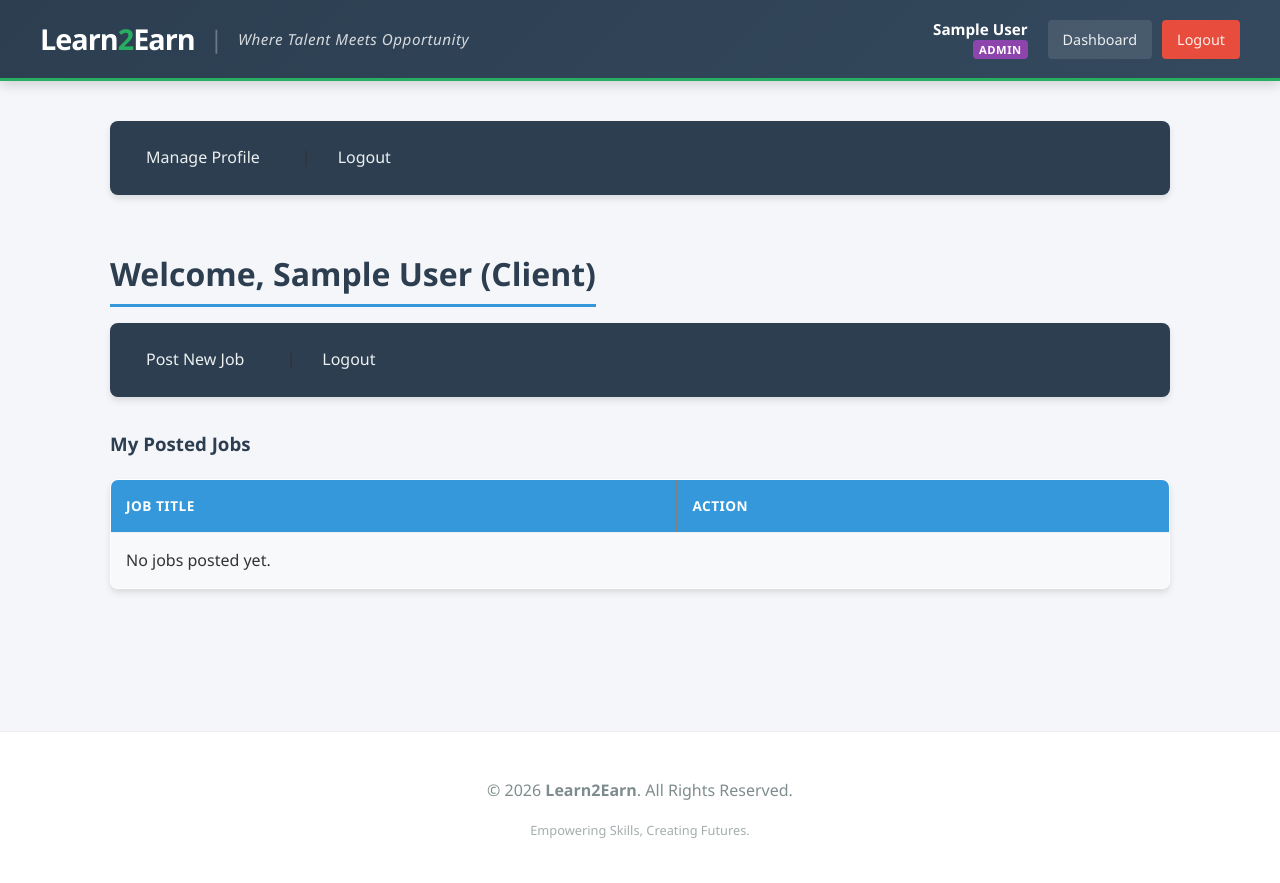
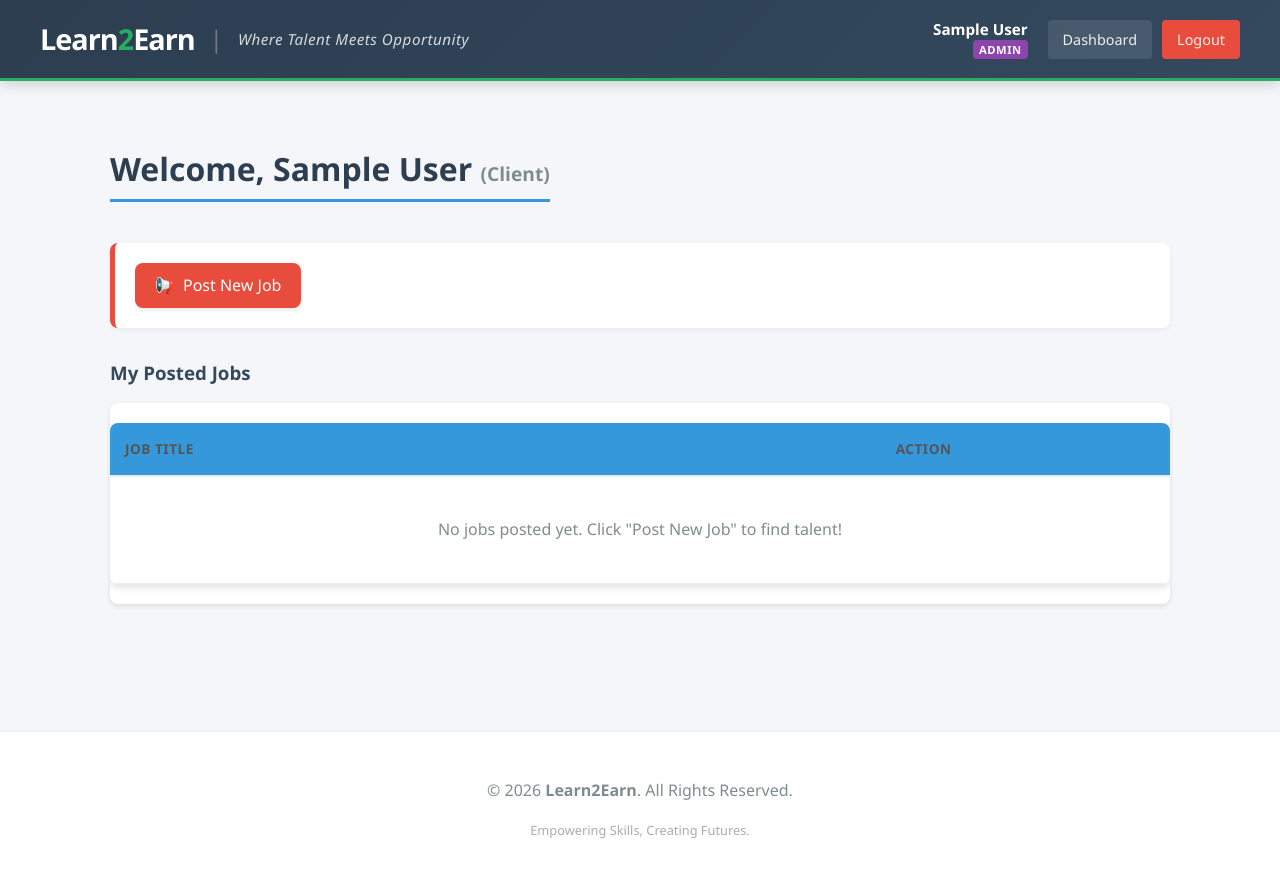
Before and after one commit to Mazharul75/learn2earn1, a PHP site: the page made by app/views/client/dashboard.php in a window 1280 px wide. Run offline with PHP 8.4, Linux system fonts and the light colour scheme; the template is opened without the code that fills it, so the values that code supplies are empty; the visitor is signed in with stand-in values (Sample User, id 1); some libraries are stand-ins or nearby versions.

Commit message:
client dashboaer ui fixed

```diff
--- a/app/views/client/dashboard.php
+++ b/app/views/client/dashboard.php
@@ -1,31 +1,42 @@
 <?php require_once __DIR__ . '/../layouts/header.php'; ?>
-    <nav>
-        <a href="<?= BASE_URL ?>auth/profile">Manage Profile</a> |
-        <a href="<?= BASE_URL ?>auth/logout">Logout</a>
-    </nav>
-    <h1>Welcome, <?= $_SESSION['user_name']; ?> (Client)</h1>
-    <nav>
-        <a href="<?= BASE_URL ?>client/post">Post New Job</a> |
-        <a href="<?= BASE_URL ?>auth/logout">Logout</a>
-    </nav>
 
-    <h3>My Posted Jobs</h3>
-    <table border="1">
+    <div style="display: flex; justify-content: space-between; align-items: center; margin-bottom: 25px;">
+        <h1 style="color: #2c3e50;">Welcome, <?= htmlspecialchars($_SESSION['user_name']); ?> <span style="font-size: 0.6em; color: #7f8c8d;">(Client)</span></h1>
+    </div>
+
+    <div style="background: #ffffff; padding: 20px; border-radius: 8px; box-shadow: 0 2px 5px rgba(0,0,0,0.05); margin-bottom: 30px; display: flex; gap: 15px; flex-wrap: wrap; border-left: 5px solid #e74c3c;">
+        <a href="<?= BASE_URL ?>client/post" class="btn" style="text-decoration: none; display: flex; align-items: center; gap: 8px; background: #e74c3c;">
+            <span>📢</span> Post New Job
+        </a>
+    </div>
+
+    <h3 style="color: #34495e; margin-bottom: 15px;">My Posted Jobs</h3>
+
+    <div style="background: white; border-radius: 8px; box-shadow: 0 2px 5px rgba(0,0,0,0.1); overflow: hidden;">
+        <table border="0" style="width: 100%; border-collapse: collapse;">
+            <thead style="background: #f8f9fa; border-bottom: 2px solid #e9ecef;">
                 <tr>
-            <th>Job Title</th>
-            <th>Action</th>
+                    <th style="padding: 15px; text-align: left; color: #555;">Job Title</th>
+                    <th style="padding: 15px; text-align: center; color: #555;">Action</th>
                 </tr>
+            </thead>
+            <tbody>
             <?php if(!empty($jobs)): ?>
                 <?php foreach($jobs as $job) : ?>
-            <tr>
-                <td><?= $job['title']; ?></td>
-                <td>
-                    <a href="<?= BASE_URL ?>client/applicants/<?= $job['id']; ?>">View & Select Applicants</a>
+                <tr style="border-bottom: 1px solid #eee;">
+                    <td style="padding: 15px; font-weight: 600; color: #2c3e50;"><?= $job['title']; ?></td>
+                    <td style="padding: 15px; text-align: center;">
+                        <a href="<?= BASE_URL ?>client/applicants/<?= $job['id']; ?>" class="btn" style="padding: 6px 15px; font-size: 0.85rem; background: #3498db; text-decoration: none;">
+                            📄 View & Select Applicants
+                        </a>
                     </td>
                 </tr>
                 <?php endforeach; ?>
             <?php else: ?>
-            <tr><td colspan="2">No jobs posted yet.</td></tr>
+                <tr><td colspan="2" style="padding: 40px; text-align: center; color: #7f8c8d;">No jobs posted yet. Click "Post New Job" to find talent!</td></tr>
             <?php endif; ?>
+            </tbody>
         </table>
+    </div>
+
 <?php require_once __DIR__ . '/../layouts/footer.php'; ?>
```
Lines whose indentation alone changed are shown as unchanged.
